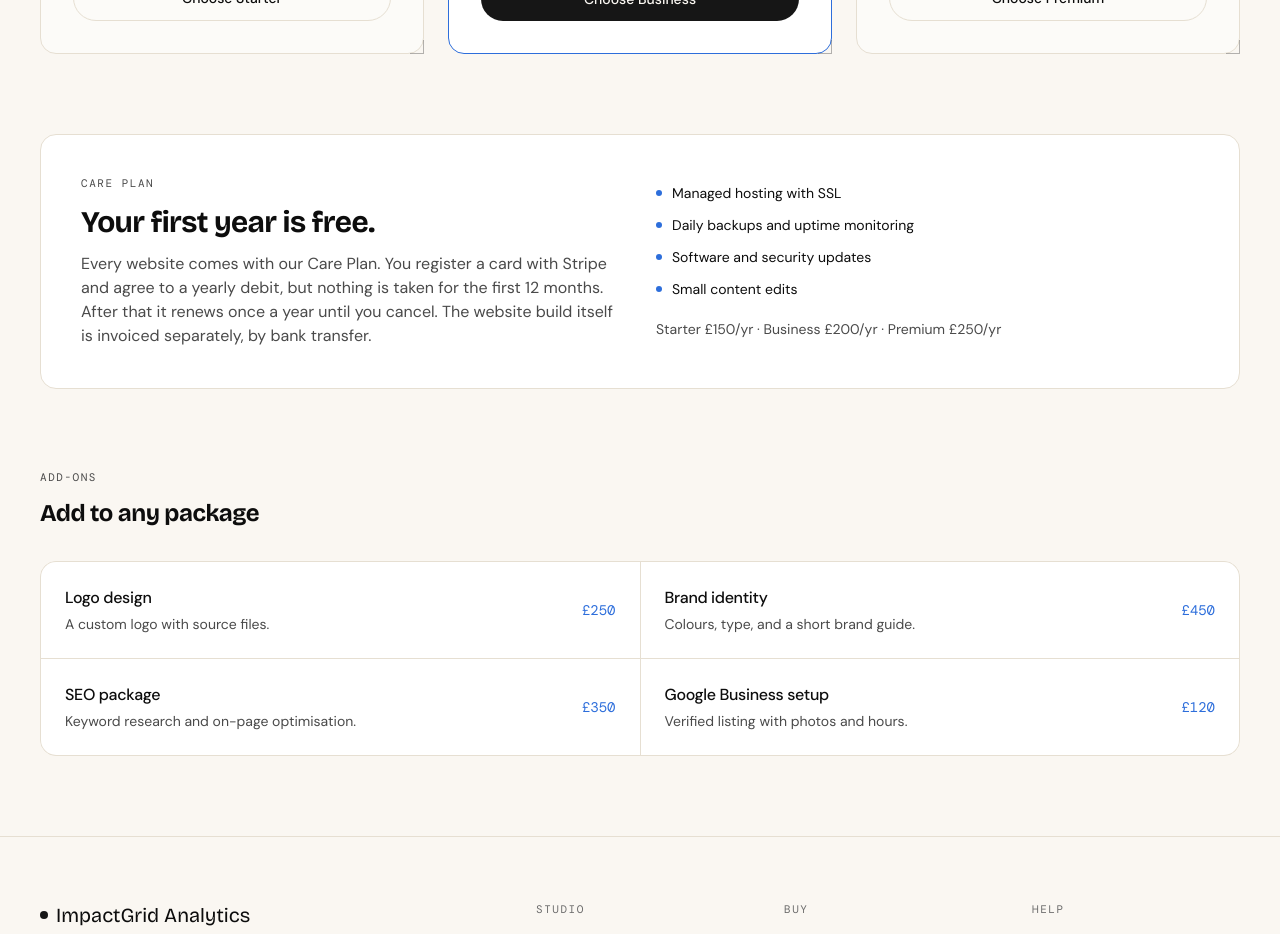
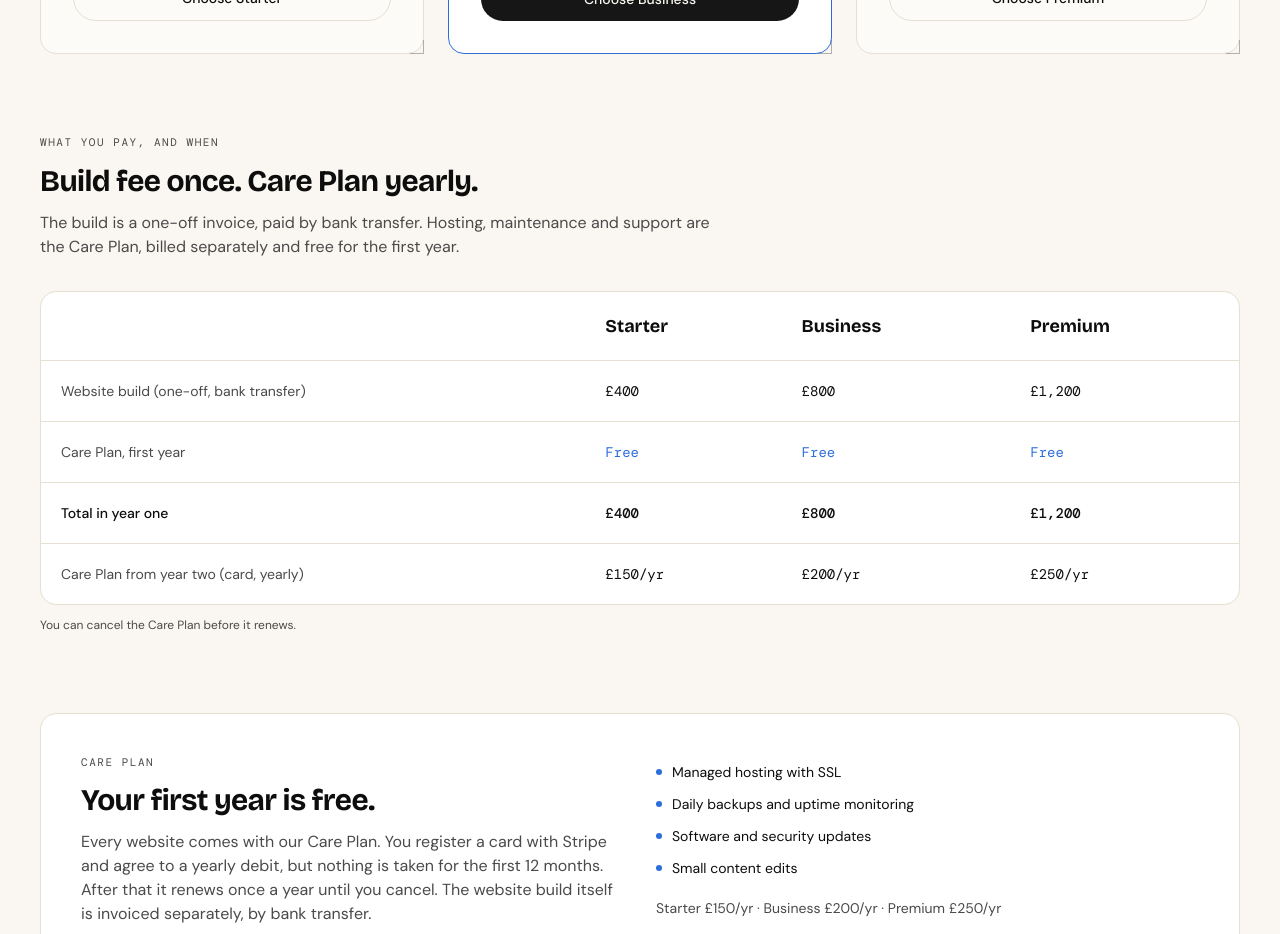
Before and after one commit to donmoyero/ImpactGrid-Analytics, a Next.js app: page /pricing in a window 1280 px wide. Shown: the part 940-1874 px from the top of the page. Built offline with nearby package versions, Linux system fonts and the light colour scheme.

Commit message:
Update page.tsx

```diff
--- a/app/pricing/page.tsx
+++ b/app/pricing/page.tsx
@@ -20,6 +20,59 @@ export default function PricingPage() {
         {packages.map((pkg, i) => (
           <PackageCard key={pkg.id} pkg={pkg} index={i} />
         ))}
+      </div>
+
+      <div className="mt-20">
+        <p className="label-tag text-slate">What you pay, and when</p>
+        <h2 className="mt-3 font-display text-2xl lg:text-3xl">Build fee once. Care Plan yearly.</h2>
+        <p className="mt-3 max-w-2xl text-slate">
+          The build is a one-off invoice, paid by bank transfer. Hosting, maintenance and support
+          are the Care Plan, billed separately and free for the first year.
+        </p>
+
+        <div className="mt-8 overflow-x-auto rounded-2xl border border-line bg-ink2">
+          <table className="w-full min-w-[560px] text-left text-sm">
+            <thead>
+              <tr className="border-b border-line">
+                <th className="p-5 font-normal text-slate"> </th>
+                {packages.map((p) => (
+                  <th key={p.id} className="p-5 font-display text-lg">
+                    {p.name}
+                  </th>
+                ))}
+              </tr>
+            </thead>
+            <tbody>
+              <tr className="border-b border-line">
+                <td className="p-5 text-slate">Website build (one-off, bank transfer)</td>
+                {packages.map((p) => (
+                  <td key={p.id} className="p-5 font-mono">{formatGBP(p.price)}</td>
+                ))}
+              </tr>
+              <tr className="border-b border-line">
+                <td className="p-5 text-slate">Care Plan, first year</td>
+                {packages.map((p) => (
+                  <td key={p.id} className="p-5 font-mono text-blueprint2">Free</td>
+                ))}
+              </tr>
+              <tr className="border-b border-line">
+                <td className="p-5 font-medium">Total in year one</td>
+                {packages.map((p) => (
+                  <td key={p.id} className="p-5 font-mono font-medium">{formatGBP(p.price)}</td>
+                ))}
+              </tr>
+              <tr>
+                <td className="p-5 text-slate">Care Plan from year two (card, yearly)</td>
+                {packages.map((p) => (
+                  <td key={p.id} className="p-5 font-mono">{formatGBP(p.carePlanYearly)}/yr</td>
+                ))}
+              </tr>
+            </tbody>
+          </table>
+        </div>
+        <p className="mt-3 text-xs text-slate">
+          You can cancel the Care Plan before it renews.
+        </p>
       </div>
 
       <div className="mt-20 grid gap-8 rounded-2xl border border-line bg-ink2 p-8 lg:grid-cols-2 lg:p-10">
```
